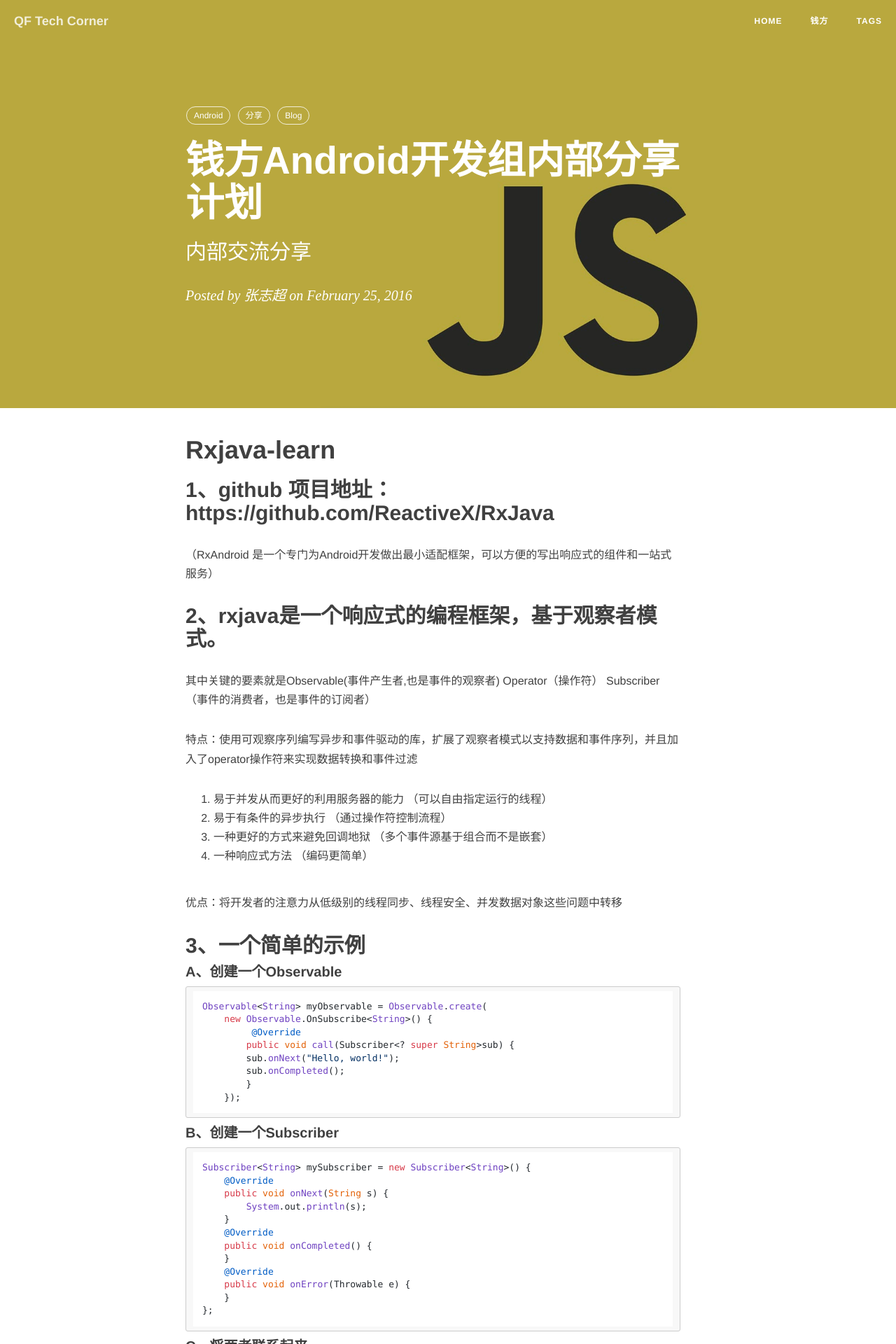
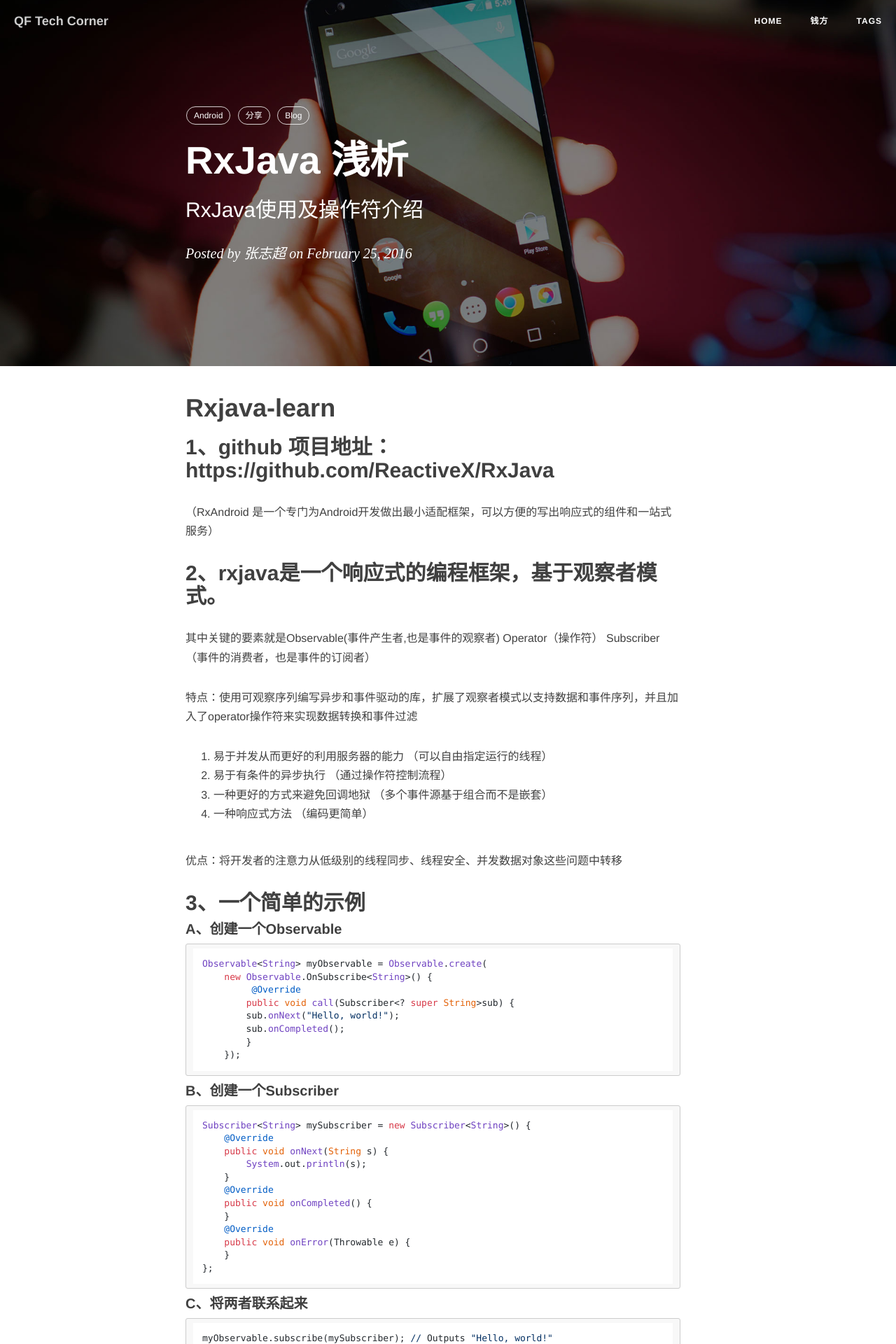
Before and after one commit to QFTech/QFTech.github.io, a Jekyll site: the page built from _posts/2016-02-26-Rxjava-Android.markdown, in a window 1280 px wide. Shown: the top 1920 px of the page at 70% size. Built offline with Jekyll 4.4.1, drawn with Linux system fonts in a browser that asks for light colours; nearby versions of some CDN libraries; comment, search, counter and statistics services are not loaded.

Commit message:
Update 2016-02-26-Rxjava-Android.markdown
title and subtitle modify

```diff
--- a/_posts/2016-02-26-Rxjava-Android.markdown
+++ b/_posts/2016-02-26-Rxjava-Android.markdown
@@ -1,10 +1,10 @@
 ---
 layout:     post
-title:      "钱方Android开发组内部分享计划"
-subtitle:   "内部交流分享"
+title:      "RxJava 浅析"
+subtitle:   "RxJava使用及操作符介绍"
 date:       2016-02-25
 author:     "张志超"
-header-img: "img/post-bg-js-version.jpg"
+header-img: "img/post-bg-android.jpg"
 tags:
     - Android
     - 分享
```
